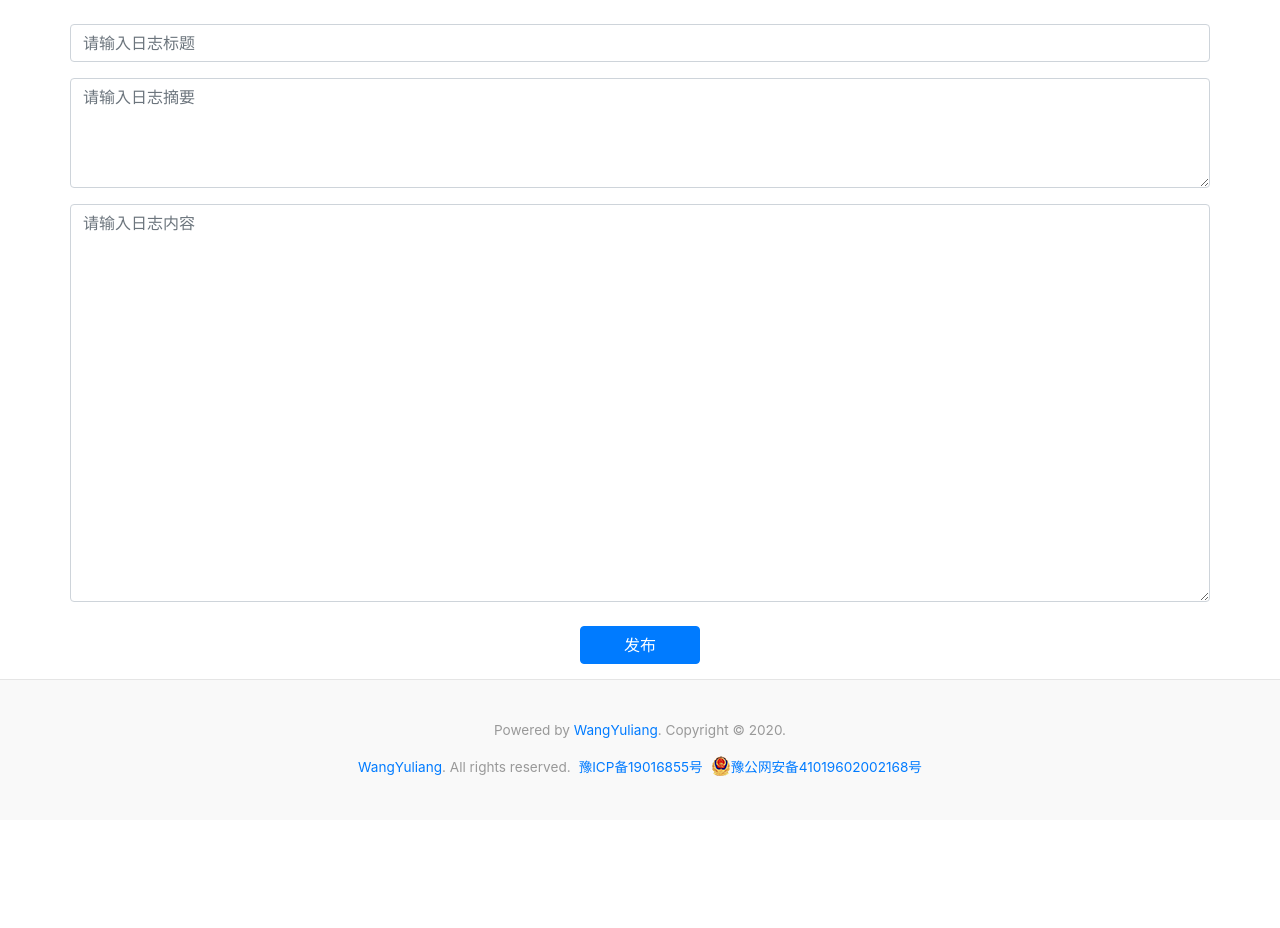
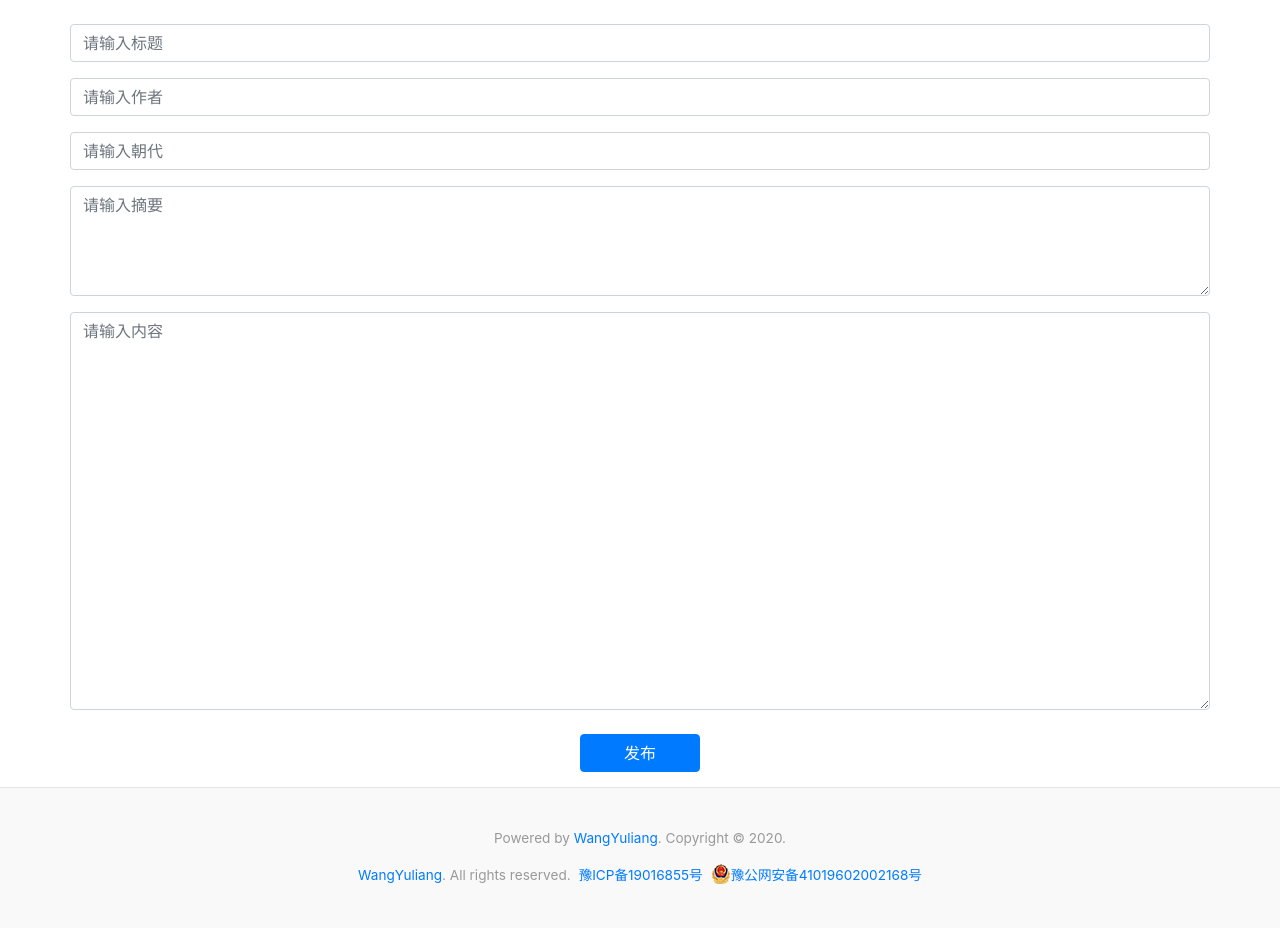
Before and after one commit to WangYuliang1988/PythonWeb, a Python web app: template www/templates/manage_blog_edit.html in a window 1280 px wide. Shown: the part 119-1047 px from the top of the page. Before the commit the page ends 895 px from the top, so only its background shows below. Run offline with Jinja, Linux system fonts and the light colour scheme; the template is opened without the code that fills it, so the values that code supplies are empty.

Commit message:
Add author and dynasty info to blogs

```diff
--- a/www/model.py
+++ b/www/model.py
@@ -27,6 +27,8 @@
     user_name = StringField(column_type='varchar(64)')
     user_image = StringField(column_type='varchar(512)')
     name = StringField(column_type='varchar(64)')
+    author = StringField(column_type='varchar(64)')
+    dynasty = StringField(column_type='varchar(16)')
     summary = StringField(column_type='varchar(256)')
     content = TextField()
     create_time = FloatField(default=time.time)
@@ -78,6 +80,8 @@
 #       `user_name` varchar(64) not null,
 #       `user_image` varchar(512) not null,
 #       `name` varchar(64) not null,
+#       `author` varchar(64) not null,
+#       `dynasty` varchar(16) not null,
 #       `summary` varchar(256) not null,
 #       `content` mediumtext not null,
 #       `create_time` real not null,
--- a/www/static/js/index.js
+++ b/www/static/js/index.js
@@ -30,7 +30,7 @@
         result.blogs.forEach(blog => {
           var html = '<div class="blog-post">' +
             '<h2 class="blog-post-title"><a href="/blog/' + blog.id + '">' + blog.name + '</a></h2>' +
-            '<p class="blog-post-meta">发表于 '+ blog.create_time.toDateTime() + '</p>' +
+            '<p class="blog-post-meta">'+ blog.dynasty + ' · ' + blog.author + '</p>' +
             '<p>' + blog.summary +'</p>' +
             '<p><a href="/blog/' + blog.id + '">继续阅读</a></p>' +
             '</div>';
--- a/www/static/js/manage-blog-edit.js
+++ b/www/static/js/manage-blog-edit.js
@@ -40,6 +40,8 @@
   } else {
     var blog = {
       name: '',
+      author: '',
+      dynasty: '',
       summary: '',
       content: ''
     };
--- a/www/templates/blog.html
+++ b/www/templates/blog.html
@@ -11,7 +11,7 @@
   <div class="col-md-8 mb-3" id="vm_blog">
     <div class="single-widget box-shadow">
       <h2 class="blog-title" v-text="blog.name"></h2>
-      <p class="blog-meta" v-text="'发表于 ' + blog.create_time.toDateTime()"></p>
+      <p class="blog-meta" v-text="blog.dynasty + ' · ' + blog.author"></p>
       <p v-html='blog.html_content'></p>
     </div>
 
@@ -24,7 +24,8 @@
               <img class="img-thumbnail rounded-circle" v-bind:src="comment.user_image" width="65" height="65">
             </div>
             <div class="comment-info">
-              <div class="text-muted mb-2"><span class="mr-2" v-text="comment.user_name"></span><span v-text="comment.create_time.toDateTime()"></span></div>
+              <div class="text-muted mb-2"><span class="mr-2" v-text="comment.user_name"></span><span
+                  v-text="comment.create_time.toDateTime()"></span></div>
               <p v-html="comment.html_content"></p>
             </div>
           </div>
--- a/www/templates/index.html
+++ b/www/templates/index.html
@@ -13,14 +13,14 @@
       <div id="blogList">
         <div class="blog-post" v-for="blog in blogs">
           <h2 class="blog-post-title"><a v-bind:href="'/blog/' + blog.id" v-text="blog.name"></a></h2>
-            <p class="blog-post-meta" v-text="'发表于 ' + blog.create_time.toDateTime()"></p>
+          <p class="blog-post-meta" v-text="blog.dynasty + ' · ' + blog.author"></p>
           <p v-text="blog.summary"></p>
           <p><a v-bind:href="'/blog/' + blog.id">继续阅读</a></p>
         </div>
       </div>
     </template>
     <template v-if="page.has_next">
-        <button class="btn btn-outline-primary" id="btnMore" onclick="loadBlogs(++currentPage)">查看更多</button>
+      <button class="btn btn-outline-primary mb-3" id="btnMore" onclick="loadBlogs(++currentPage)">查看更多</button>
     </template>
     <template v-if="blogs.length === 0">
       <p>昔人已乘黄鹤去</p>
--- a/www/templates/manage_blog_edit.html
+++ b/www/templates/manage_blog_edit.html
@@ -17,19 +17,30 @@
 <form class="form-blog needs-validation" id="vm" v-on:submit.prevent="onSubmit" novalidate>
   <p class="server-feedback text-center" id="error"></p>
   <div class="mb-3">
-    <label for="inputName" class="sr-only">日志标题</label>
-    <input type="text" class="form-control" id="inputName" v-model="name" placeholder="请输入日志标题" required>
-    <div class="invalid-feedback">请输入正确的日志标题</div>
+    <label for="inputName" class="sr-only">标题</label>
+    <input type="text" class="form-control" id="inputName" v-model="name" placeholder="请输入标题" required>
+    <div class="invalid-feedback">请输入正确的标题</div>
   </div>
   <div class="mb-3">
-    <label for="inputSummary" class="sr-only">日志摘要</label>
-    <textarea class="form-control" id="inputSummary" v-model="summary" placeholder="请输入日志摘要" rows="4" required></textarea>
-    <div class="invalid-feedback">请输入正确的日志摘要</div>
+    <label for="inputAuthor" class="sr-only">作者</label>
+    <input type="text" class="form-control" id="inputAuthor" v-model="author" placeholder="请输入作者" required>
+    <div class="invalid-feedback">请输入正确的作者</div>
   </div>
   <div class="mb-3">
-    <label for="inputContent" class="sr-only">日志内容</label>
-    <textarea class="form-control" id="inputContent" v-model="content" placeholder="请输入日志内容" rows="16" required></textarea>
-    <div class="invalid-feedback">请输入正确的日志内容</div>
+    <label for="inputDynasty" class="sr-only">朝代</label>
+    <input type="text" class="form-control" id="inputDynasty" v-model="dynasty" placeholder="请输入朝代" required>
+    <div class="invalid-feedback">请输入正确的朝代</div>
+  </div>
+  <div class="mb-3">
+    <label for="inputSummary" class="sr-only">摘要</label>
+    <textarea class="form-control" id="inputSummary" v-model="summary" placeholder="请输入摘要" rows="4" required></textarea>
+    <div class="invalid-feedback">请输入正确的摘要</div>
+  </div>
+  <div class="mb-3">
+    <label for="inputContent" class="sr-only">内容</label>
+    <textarea class="form-control" id="inputContent" v-model="content" placeholder="请输入内容" rows="16"
+      required></textarea>
+    <div class="invalid-feedback">请输入正确的内容</div>
   </div>
   <div class="text-center"><button type="submit" class="btn btn-md btn-primary mt-2">发布</button></div>
 </form>
--- a/www/templates/manage_blogs.html
+++ b/www/templates/manage_blogs.html
@@ -27,7 +27,7 @@
       <tbody id="blogList">
         <tr v-for="blog in blogs">
           <td><a v-bind:href="'/blog/' + blog.id" v-text="blog.name"></a></td>
-          <td><span v-text="blog.user_name"></span></td>
+          <td><span v-text="blog.author"></span></td>
           <td>
             <button class="btn btn-sm btn-outline-primary ml-1 mr-1" v-on:click="editBlog(blog)">编辑</button>
             <button class="btn btn-sm btn-outline-secondary ml-1 mr-1" v-on:click="deleteBlog(blog)">删除</button>
```
Also changed, not shown: www/handlers.py (+13 -3 lines). Lines whose indentation alone changed are shown as unchanged.
